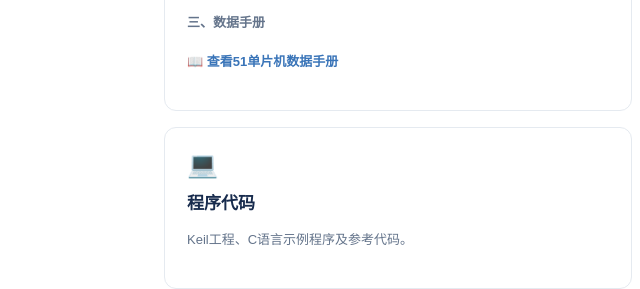
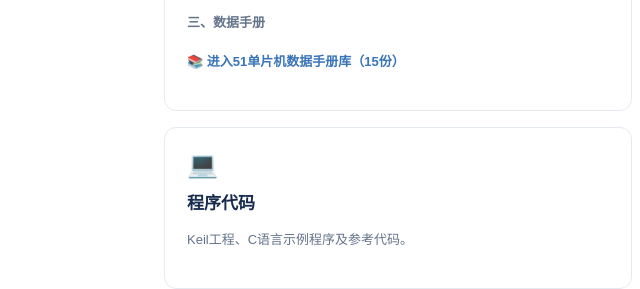
Before and after one commit to weichenxmu/feng-er-teaching-center, a plain HTML site: page courses/51mcu.html in a window 1280 px wide. Shown: the part 776-1065 px from the top of the page, 0-640 px from the left. Drawn offline with Linux system fonts and the light colour scheme.

Commit message:
Update 51mcu.html

```diff
--- a/courses/51mcu.html
+++ b/courses/51mcu.html
@@ -241,13 +241,10 @@ footer {
 
 
 <p><strong>三、数据手册</strong></p>
-
 <p>
-  <a href="https://github.com/weichenxmu/feng-er-teaching-center/blob/main/resources/51mcu/datasheets/README.md"
-     target="_blank"
-     rel="noopener"
+  <a href="datasheets.html"
      style="color:#3974b8;text-decoration:none;font-weight:600;">
-    📖 查看51单片机数据手册
+    📚 进入51单片机数据手册库（15份）
   </a>
 </p>
 
```
